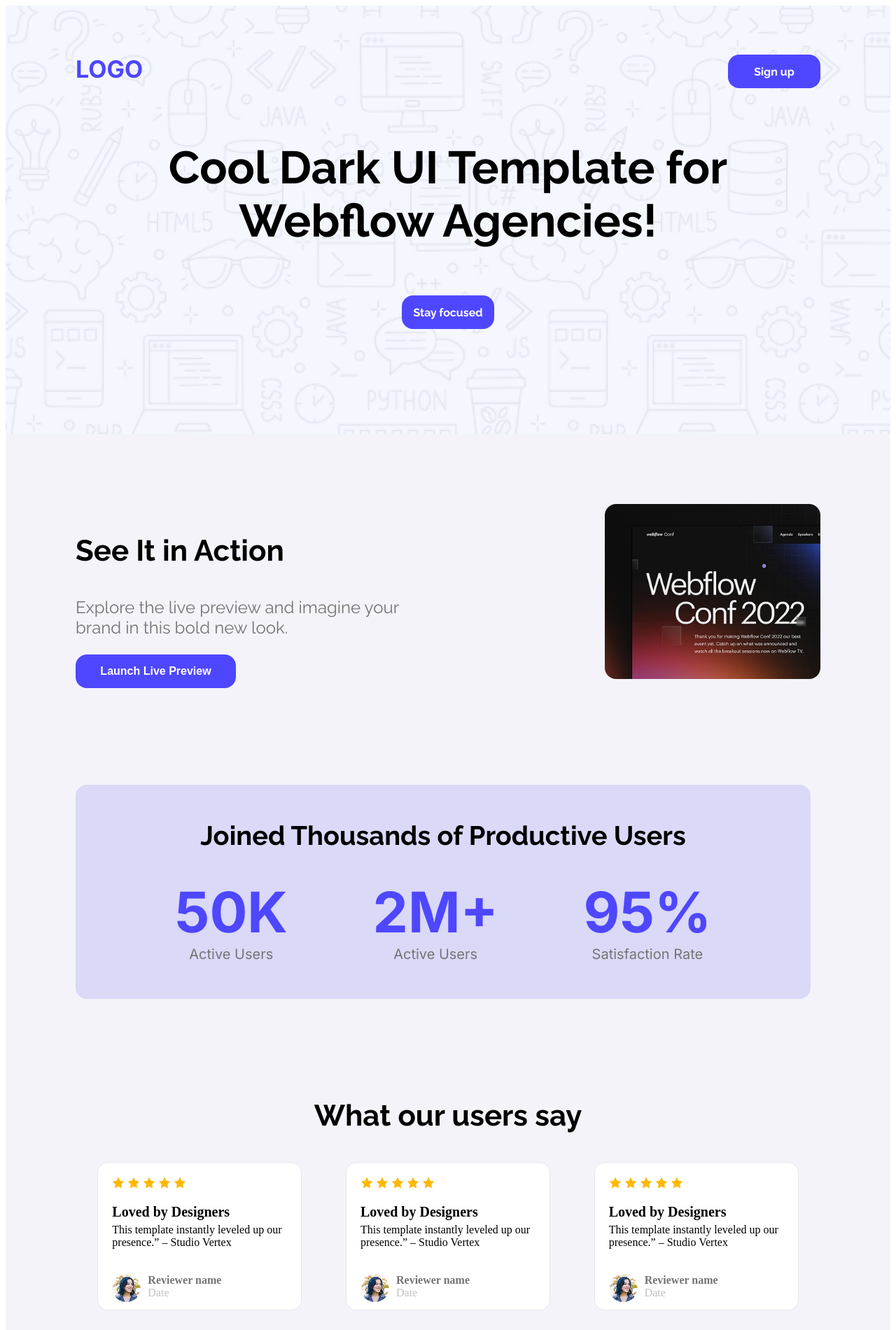
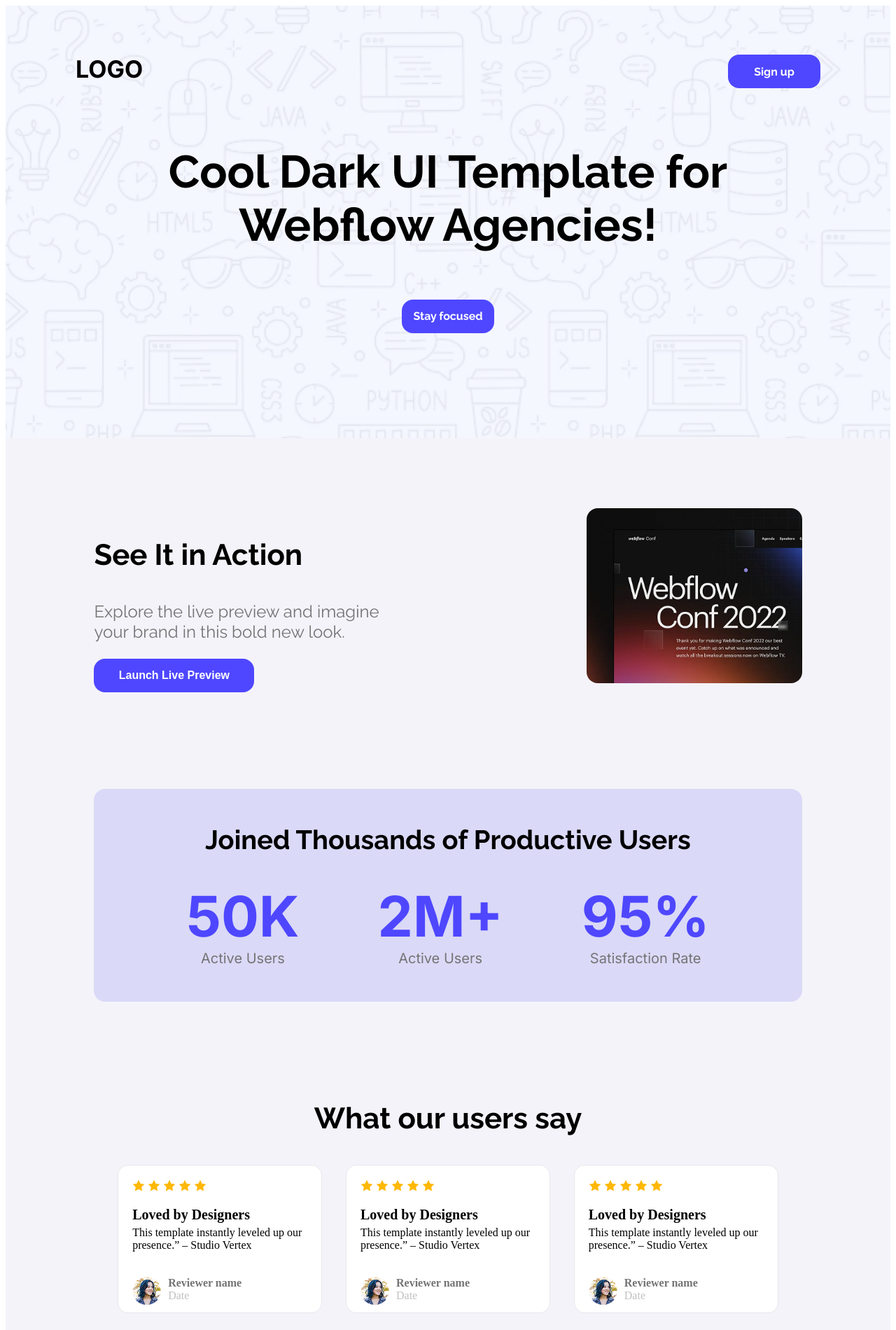
Before and after one commit to HomayraHeme/landing-launchpad, a plain HTML site: page index.html in a window 1280 px wide. Shown: the top 1900 px of the page at 70% size. Drawn offline with Linux system fonts and the light colour scheme.

Commit message:
final commit

```diff
--- a/index.html
+++ b/index.html
@@ -21,7 +21,7 @@
 <body>
    <header>
       <nav class="nav">
-         <h1 class="logo inter-logo" style="margin-top: 20px;">LOGO</h1>
+         <h3 class="logo inter-logo" style="margin-top: 20px;">LOGO</h3>
          <button class="btn raleway-btn" style="margin-top: 20px;">Sign up</button>
       </nav>
 
@@ -77,7 +77,7 @@
       </section>
       <section class="padding">
          <p class="raleway-btn" style="font-size: 42px;font-weight: bold; text-align: center;">What our users say</p>
-         <div style="display: flex; justify-content: space-around;">
+         <div style="display: flex; justify-content: space-evenly; gap:0px;">
 
             <div class="review">
                <img src="style/Assets/icon-star.png" alt="">
--- a/style/style.css
+++ b/style/style.css
@@ -30,8 +30,7 @@
 
  .logo {
     font-size: 34px;
-    /* font-weight: bolder; */
-    color: #4E47FF;
+    font-weight: bolder color: #4E47FF;
 
  }
 
@@ -64,8 +63,8 @@
  }
 
  .padding {
-    padding-left: 100px;
-    padding-right: 100px;
+    padding-left: 10%;
+    padding-right: 10%;
     padding-top: 100px;
  }
 
@@ -77,8 +76,6 @@
 
  .join {
     background-color: #dad9f7;
-    height: 306px;
-    width: 1050px;
     border-radius: 16px;
  }
 
@@ -117,9 +114,7 @@
 
  .ready {
     background-color: white;
-    width: 1050px;
     border-radius: 16px;
-    height: 600px;
     text-align: center;
 
 
```
